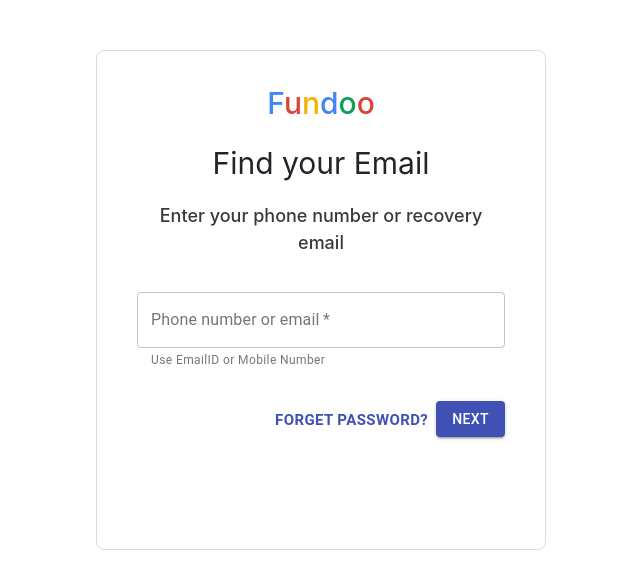
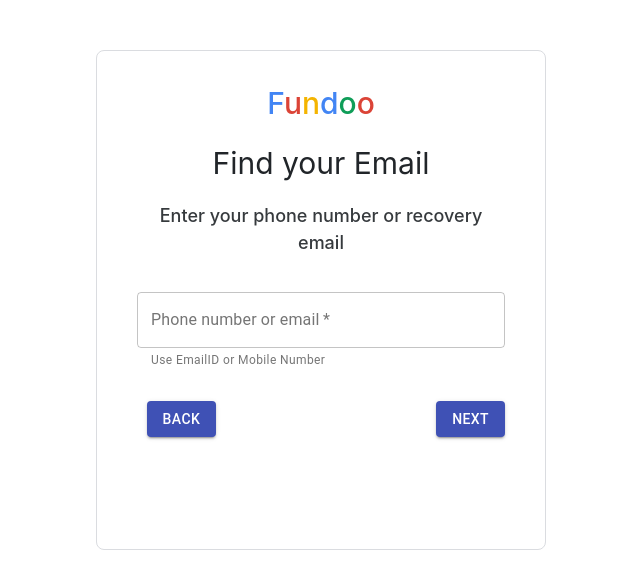
Before and after one commit to vishalpwaman123/FundooApi, a React (Create React App) app: page /forgetPassword in a window 1280 px wide. Shown: the top 588 px of the page, without its empty margins (319-959 px from the left). Built offline with nearby package versions, Linux system fonts and the light colour scheme.

Commit message:
Added: Forget Password API heating

```diff
--- a/src/Components/ForgetPassword/forgetpassword.jsx
+++ b/src/Components/ForgetPassword/forgetpassword.jsx
@@ -4,6 +4,9 @@ import TextField from '@material-ui/core/TextField';
 import Button from '@material-ui/core/Button';
 import Alert from '@material-ui/lab/Alert';
 import AlertTitle from '@material-ui/lab/AlertTitle';
+import userService from '../../Services/userServices';
+
+const User_service = new userService();
 
 const validEmailRegex = RegExp(/^(([^<>()[\].,;:\s@"]+(\.[^<>()[\].,;:\s@"]+)*)|(".+"))@(([^<>()[\].,;:\s@"]+.)+[^<>()[\].,;:\s@"]{2,})$/i);
 
@@ -42,6 +45,25 @@ export default class Registration extends React.Component {
             flags.failed = "";
             flags.success = "Success";
             console.info('Valid Form')
+            if (this.state.email == null) {
+                flags.success = "";
+                flags.failed = "Failed";
+                console.error("Invalid Form");
+            }else {
+                const user = {
+                    email : this.state.email,
+                }
+
+                console.log("Calling Api");
+                User_service.forget(user)
+                .then(data => {
+                    console.log(data);
+                })
+                .catch(error => {
+                    console.log(error);
+                })
+            }
+
 
         }else
         {
@@ -117,9 +139,16 @@ export default class Registration extends React.Component {
 
                     <div className="buttonContainer">
 
-                        <div className="Lbutton3">
-                            <Button color="primary" href="/resetPassword"><span class="Forgetpassword">Forget password?</span></Button>
+                        <div className="Fbutton1">
+                            <Button
+                                variant="contained"
+                                color="primary"
+                                href = "/login"
+                                className="btn">
+                                Back
+                            </Button>
                         </div>
+
 
                     	<div className="Lbutton2">
                     		<Button
--- a/src/Components/ForgetPassword/forgetpassword.scss
+++ b/src/Components/ForgetPassword/forgetpassword.scss
@@ -56,3 +56,7 @@
 .AlertMessage{
 	margin-top: 15px;
 }
+
+.Fbutton1 {
+	margin-right :220px ;
+}
--- a/src/Components/Login/login.scss
+++ b/src/Components/Login/login.scss
@@ -73,6 +73,6 @@
 }
 
 .Forgetpassword {
-	font-size: 15px;
+	font-size: 12px;
 	font-weight: 600;
 }
--- a/src/Services/userServices.js
+++ b/src/Services/userServices.js
@@ -19,4 +19,10 @@ export default class userServices {
 		return axiosService.post(url, data, false);
 	}
 
+	forget(data) {
+
+		let url = configUrl + 'user/reset';
+		return axiosService.post(url, data, false);
+	}
+
 }
```
